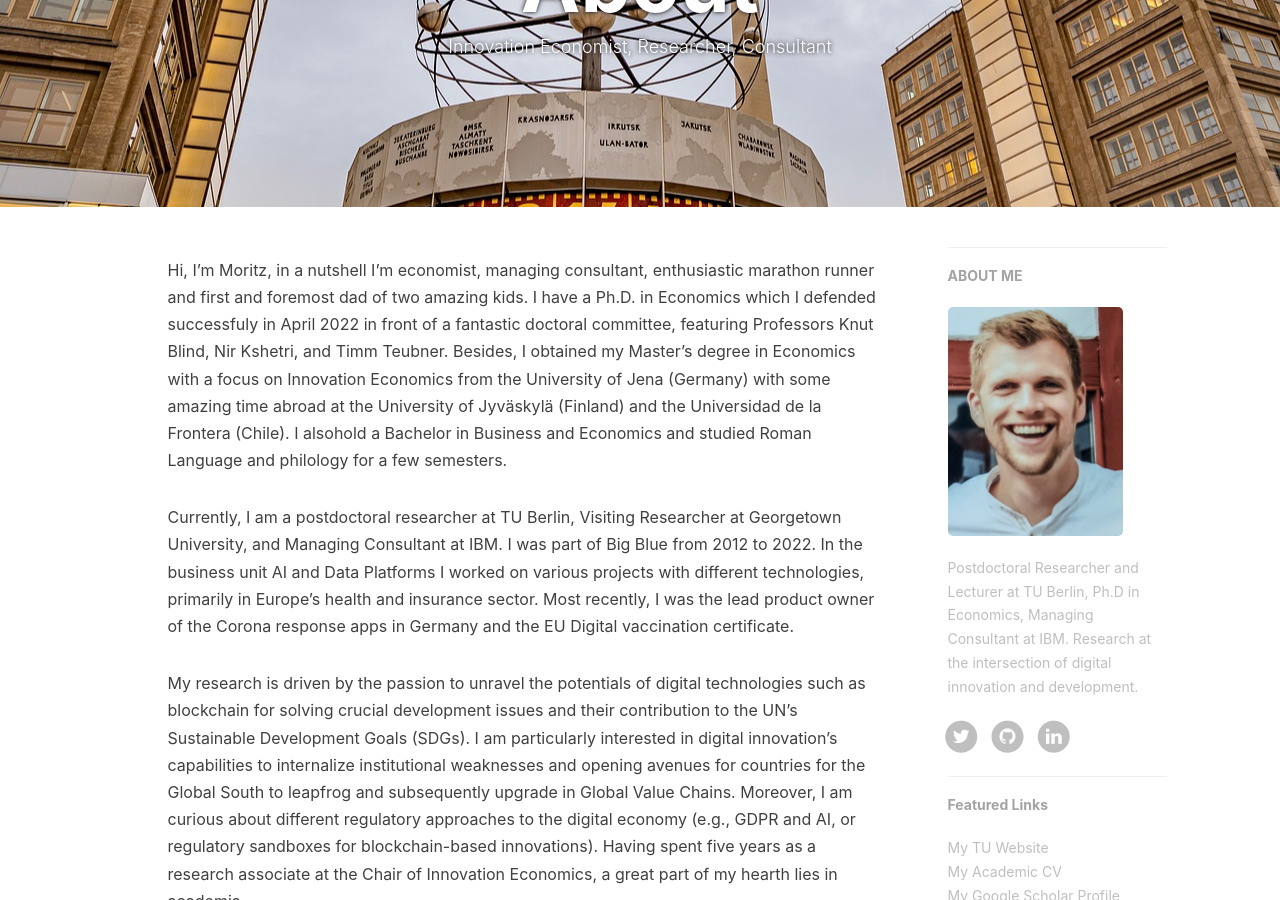
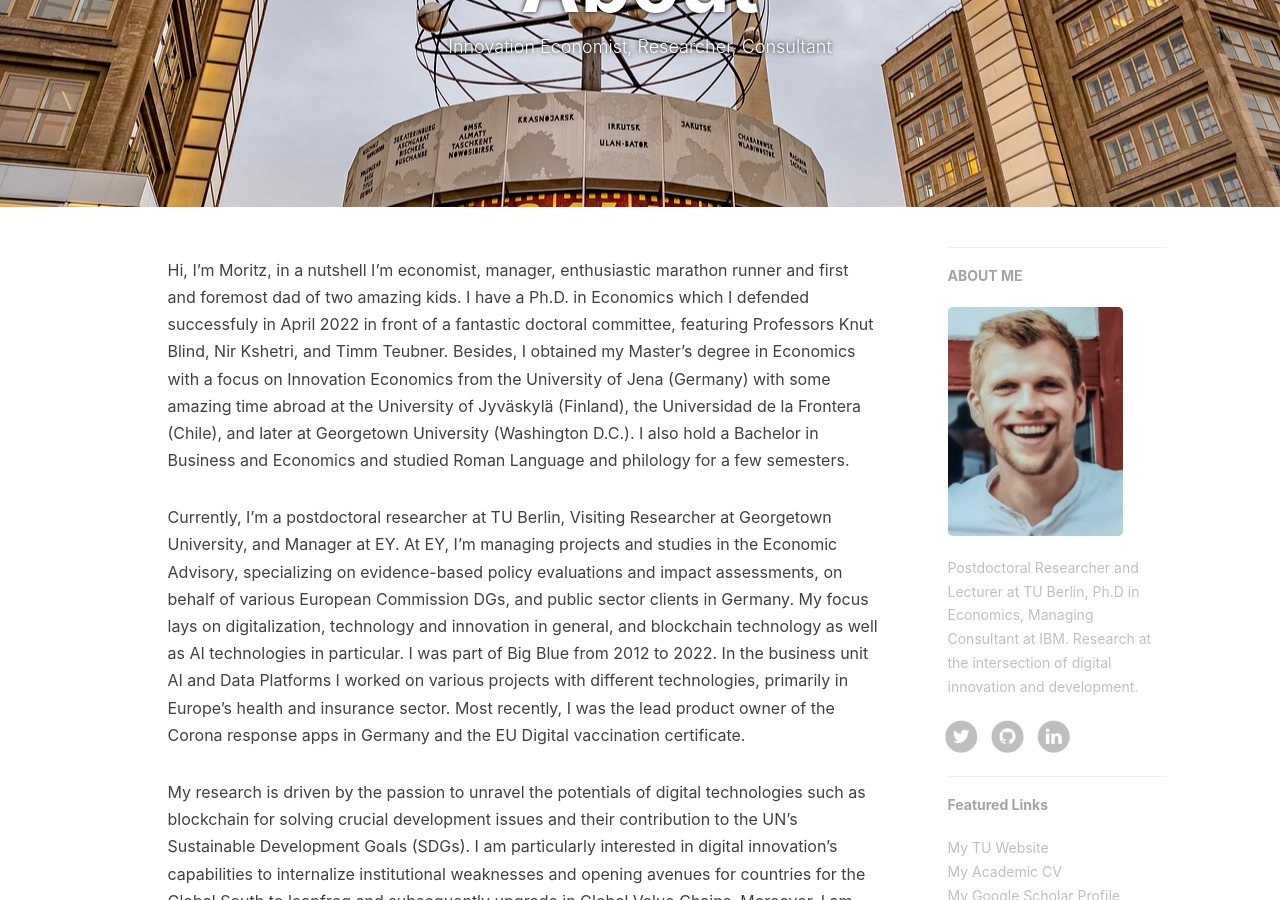
Before and after one commit to MoritzBS/MoritzBS.github.io, a Jekyll site: the page built from about.html, in a window 1280 px wide and 900 px high, scrolled down 211 px. Built offline with Jekyll 4.4.1, drawn with Linux system fonts in a browser that asks for light colours; nearby versions of some CDN libraries; comment, search, counter and statistics services are not loaded.

Commit message:
Update en.md

```diff
--- a/_includes/about/en.md
+++ b/_includes/about/en.md
@@ -1,6 +1,7 @@
-Hi, I'm Moritz, in a nutshell I'm economist, managing consultant, enthusiastic marathon runner and first and foremost dad of two amazing kids. I have a Ph.D. in Economics which I defended successfuly in April 2022 in front of a fantastic doctoral committee, featuring Professors Knut Blind, Nir Kshetri, and Timm Teubner. Besides, I obtained my Master's degree in Economics with a focus on Innovation Economics from the University of Jena (Germany) with some amazing time abroad at the University of Jyväskylä (Finland) and the Universidad de la Frontera (Chile). I alsohold a Bachelor in Business and Economics and studied Roman Language and philology for a few semesters.
+Hi, I'm Moritz, in a nutshell I'm economist, manager, enthusiastic marathon runner and first and foremost dad of two amazing kids. I have a Ph.D. in Economics which I defended successfuly in April 2022 in front of a fantastic doctoral committee, featuring Professors Knut Blind, Nir Kshetri, and Timm Teubner. Besides, I obtained my Master's degree in Economics with a focus on Innovation Economics from the University of Jena (Germany) with some amazing time abroad at the University of Jyväskylä (Finland), the Universidad de la Frontera (Chile), and later at Georgetown University (Washington D.C.). I also hold a Bachelor in Business and Economics and studied Roman Language and philology for a few semesters.
 
-Currently, I am a postdoctoral researcher at TU Berlin, Visiting Researcher at Georgetown University, and Managing Consultant at IBM.
+Currently, I'm a postdoctoral researcher at TU Berlin, Visiting Researcher at Georgetown University, and Manager at EY.
+At EY, I'm managing projects and studies in the Economic Advisory, specializing on evidence-based policy evaluations and impact assessments,  on behalf of various European Commission DGs, and public sector clients in Germany. My focus lays on digitalization, technology and innovation in general, and blockchain technology as well as AI technologies in particular.
 I was part of Big Blue from 2012 to 2022. In the business unit AI and Data Platforms I worked on various projects with different technologies, primarily in Europe's health and insurance sector. Most recently, I was the lead product owner of the Corona response apps in Germany and the EU Digital vaccination certificate.
 
 My research is driven by the passion to unravel the potentials of digital technologies such as blockchain for solving crucial development issues and their contribution to the UN's Sustainable Development Goals (SDGs). I am particularly interested in digital innovation's capabilities to internalize institutional weaknesses and opening avenues for countries for the Global South to leapfrog and subsequently upgrade in Global Value Chains. Moreover, I am curious about different regulatory approaches to the digital economy (e.g., GDPR and AI, or regulatory sandboxes for blockchain-based innovations).  Having spent five years as a research associate at the Chair of Innovation Economics, a great part of my hearth lies in academia.
```
